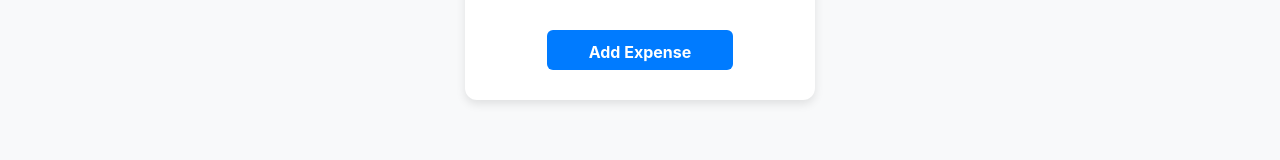
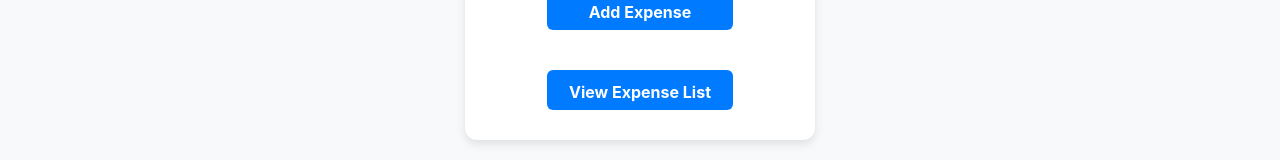
Before and after one commit to koushik319/personalfinancetracker, a React (Create React App) app: page /expenses in a window 1280 px wide. Shown: the part 617-777 px from the top of the page. Built offline with nearby package versions, Linux system fonts and the light colour scheme; no server answers.

Commit message:
Adding Expenseslist below the add expense

```diff
--- a/src/FinanceTrackerCRUD/ExpenseTracker.js
+++ b/src/FinanceTrackerCRUD/ExpenseTracker.js
@@ -1,8 +1,10 @@
 import React, { useState, useEffect } from "react";
+import { useNavigate } from "react-router-dom";
 import axios from "axios";
 import "./ExpenseTracker.css"; // Import CSS for styling
 
 const ExpenseTracker = () => {
+  const navigate = useNavigate();
   const UserId = localStorage.getItem("UserId");
   const accessToken = localStorage.getItem("accessToken");
 
@@ -148,6 +150,14 @@ const ExpenseTracker = () => {
             <button type="submit" className="expense-btn1">
               Add Expense
             </button>
+
+            <button
+              type="button"
+              className="expense-btn1 expense-list-btn"
+              onClick={() => navigate("/expenselist")}
+            >
+              View Expense List
+            </button>
           </form>
         )}
       </div>
```
